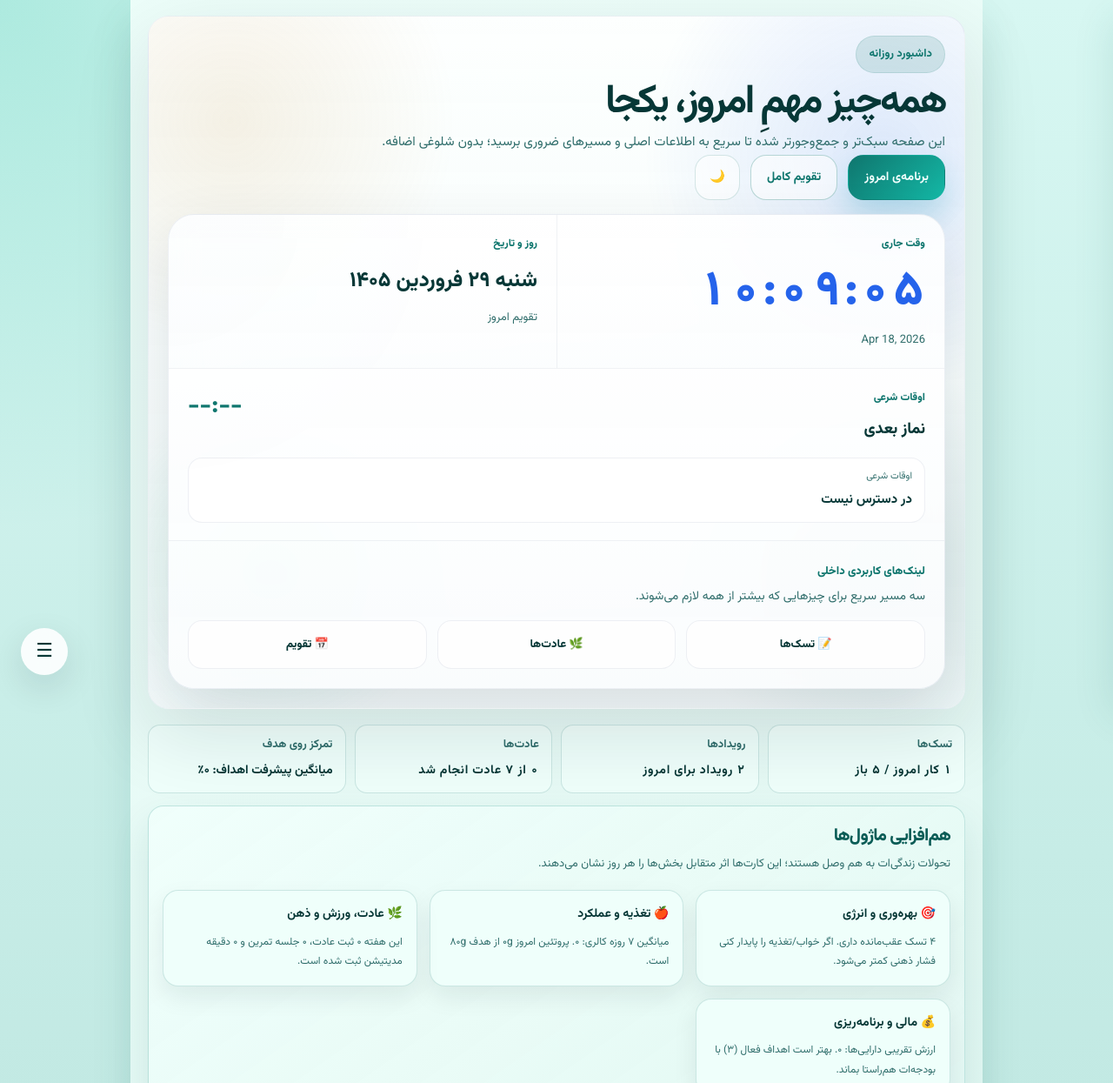
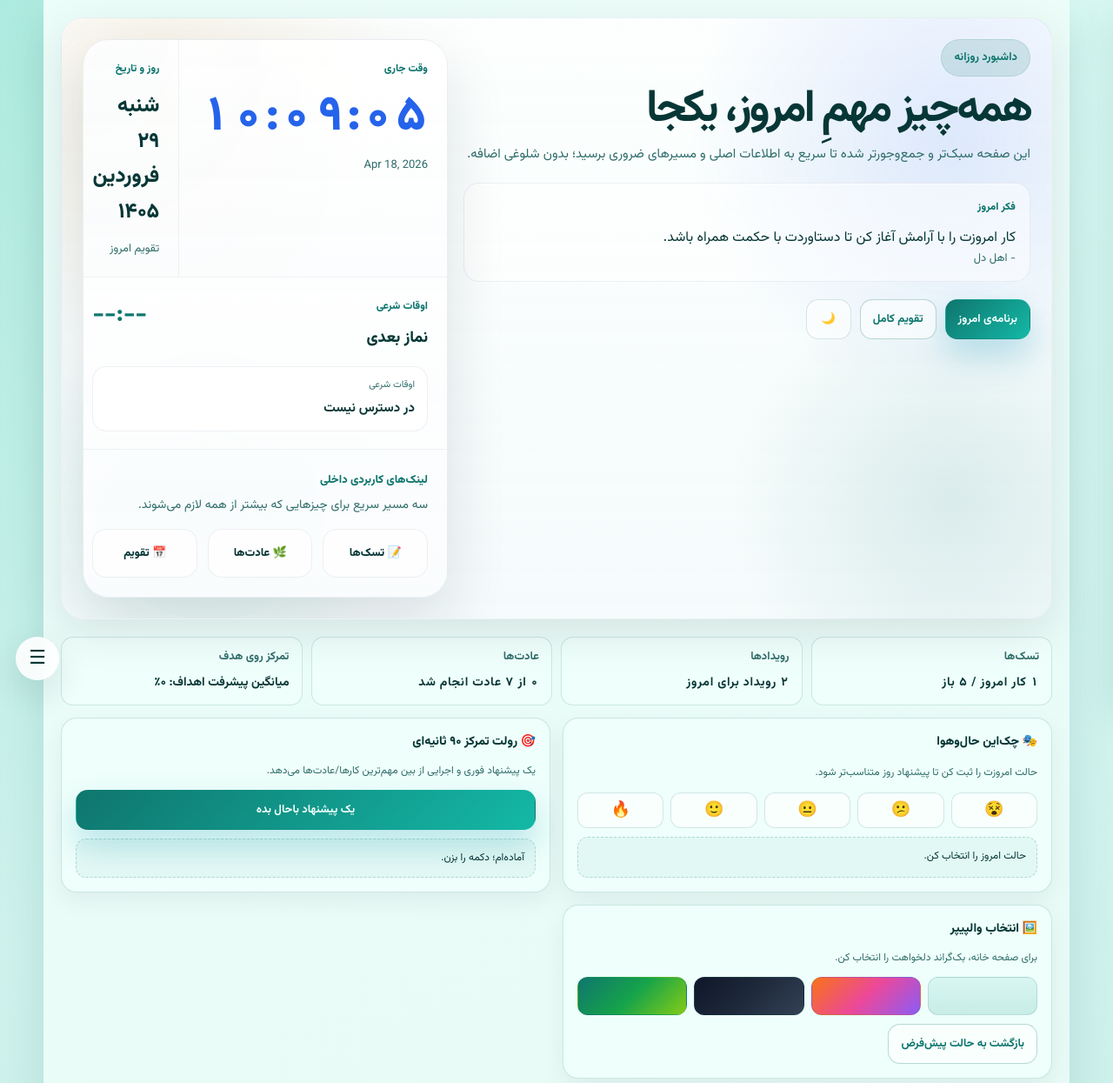
Before and after one commit to Calisia2vpn/Calisia2vpn, a plain HTML site: page index.html in a window 1280 px wide. Shown: the top 1245 px of the page at 87% size. Drawn offline with Linux system fonts and the light colour scheme; no server answers.

Commit message:
Refine home UX with compact premium layout instead of hiding sections

```diff
--- a/index.html
+++ b/index.html
@@ -1708,38 +1708,57 @@
             }
         }
 
-        /* مینیمال‌سازی صفحه‌ی اول */
+        /* UX بازطراحی‌شده صفحه‌ی اول (جمع‌وجور + حرفه‌ای + کامل) */
         body.minimal-home .page-shell {
-            max-width: 980px;
-            padding-top: 18px;
+            max-width: 1180px;
+            padding-top: 20px;
+            padding-bottom: 56px;
         }
 
         body.minimal-home .dashboard-hero {
-            grid-template-columns: 1fr;
-            gap: 16px;
-            padding: 22px;
-            border-radius: 24px;
-            margin-bottom: 18px;
+            grid-template-columns: minmax(0, 1.1fr) minmax(320px, 420px);
+            gap: 18px;
+            padding: 24px;
+            border-radius: 26px;
+            margin-bottom: 20px;
+            box-shadow: 0 16px 50px rgba(15, 23, 42, 0.1);
         }
 
         body.minimal-home .hero-header h1 {
-            font-size: clamp(30px, 4.2vw, 46px);
+            font-size: clamp(30px, 4.6vw, 52px);
             margin: 12px 0 8px;
+            line-height: 1.05;
         }
 
         body.minimal-home .hero-subtitle {
             font-size: 15px;
-            line-height: 1.9;
+            line-height: 1.95;
             max-width: 100%;
         }
 
-        body.minimal-home .hero-quote-strip,
+        body.minimal-home .hero-quote-strip {
+            margin: 18px 0 20px;
+            border-radius: 18px;
+            padding: 14px 16px;
+        }
+
+        body.minimal-home .hero-actions {
+            gap: 10px;
+        }
+
+        body.minimal-home .hero-action,
+        body.minimal-home .button-accent,
+        body.minimal-home .button-outline,
+        body.minimal-home .button-ghost {
+            border-radius: 14px;
+            padding: 12px 14px;
+            font-size: 13px;
+        }
+
         body.minimal-home .idea-grid,
         body.minimal-home .dashboard-grid,
-        body.minimal-home .section-frame:nth-of-type(2),
-        body.minimal-home .section-frame:nth-of-type(3),
-        body.minimal-home .ai-phone-widget {
-            display: none !important;
+        body.minimal-home .plans-grid {
+            gap: 14px;
         }
 
         body.minimal-home .home-glance-strip {
@@ -1760,6 +1779,19 @@
             box-shadow: 0 12px 34px rgba(15, 23, 42, 0.07);
         }
 
+        body.minimal-home .dashboard-card,
+        body.minimal-home .plan-list,
+        body.minimal-home .idea-card {
+            border-radius: 18px;
+            box-shadow: 0 10px 28px rgba(15, 23, 42, 0.06);
+        }
+
+        body.minimal-home .dashboard-card:hover,
+        body.minimal-home .idea-card:hover,
+        body.minimal-home .module-hub-card:hover {
+            transform: translateY(-2px);
+        }
+
         body.minimal-home .section-title {
             margin-bottom: 4px;
             font-size: 20px;
@@ -1773,18 +1805,36 @@
 
         body.minimal-home .module-hub-grid {
             gap: 8px;
-            grid-template-columns: repeat(auto-fill, minmax(112px, 1fr));
+            grid-template-columns: repeat(auto-fill, minmax(118px, 1fr));
         }
 
         body.minimal-home .module-hub-card {
             border-radius: 14px;
-            padding: 12px 8px;
+            padding: 12px 10px;
             gap: 6px;
             min-height: 78px;
         }
 
         body.minimal-home .module-hub-icon {
             font-size: 20px;
+        }
+
+        body.minimal-home .nav-toggle {
+            width: 50px;
+            height: 50px;
+            bottom: 18px;
+            left: 18px;
+        }
+
+        body.minimal-home :is(button, a, input, select, textarea):focus-visible {
+            outline: 2px solid rgba(8, 145, 178, 0.5);
+            outline-offset: 2px;
+        }
+
+        @media (max-width: 1080px) {
+            body.minimal-home .dashboard-hero {
+                grid-template-columns: 1fr;
+            }
         }
     </style>
 </head>
```
